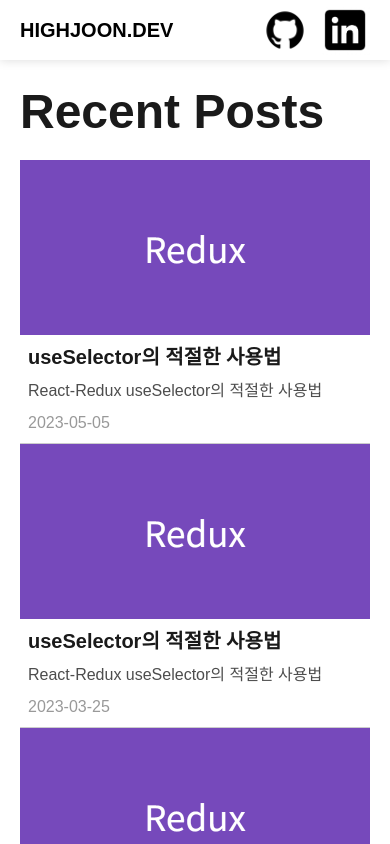
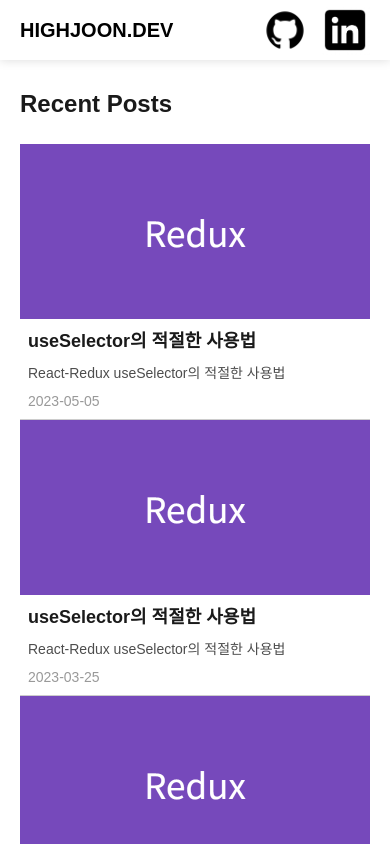
Before and after one commit to highjoon/highjoon-dev, a Next.js app: page / in a window 390 px wide. Shown: the top 844 px of the page. Built offline with nearby package versions, Linux system fonts and the light colour scheme; a web font is replaced by a local one.

Commit message:
style: post 반응형

```diff
--- a/components/Post/PostCard.tsx
+++ b/components/Post/PostCard.tsx
@@ -12,9 +12,9 @@ const PostCard = ({ title, description, date, bannerImg }: Props) => {
     <div className="max-w-[768px] w-full max-h-[400px] md:max-h-[570px] mx-auto hover:bg-grey-50 cursor-pointer border-b-[1px] border-b-grey-100">
       <Image src={bannerImg} width={768} height={400} alt="post-logo" priority />
       <div className="flex flex-col justify-between gap-2 p-2">
-        <p className="text-xl font-bold text-grey-900">{title}</p>
-        <p className="text-grey-700">{description}</p>
-        <p className="text-grey-400">{date}</p>
+        <p className="text-lg font-bold lg:text-xl text-grey-900">{title}</p>
+        <p className="text-sm lg:text-lg text-grey-700">{description}</p>
+        <p className="text-sm lg:text-lg text-grey-400">{date}</p>
       </div>
     </div>
   );
--- a/components/Post/RecentPostsLayout.tsx
+++ b/components/Post/RecentPostsLayout.tsx
@@ -6,7 +6,7 @@ import { ROUTES } from '@/services/constants/routes';
 const RecentPostsLayout = ({ children }: PropsWithChildren) => {
   return (
     <div className="py-2 flex flex-col max-w-[768px] mx-auto gap-6">
-      <h1 className="text-5xl font-bold text-grey-900">Recent Posts</h1>
+      <h1 className="text-2xl font-bold sm:text-3xl md:text-4xl lg:text-5xl text-grey-900">Recent Posts</h1>
       {children}
       <div className="flex justify-end">
         <Link href={ROUTES.PAGES + '1'} className="text-grey-600 hover:text-primary-500">
```
